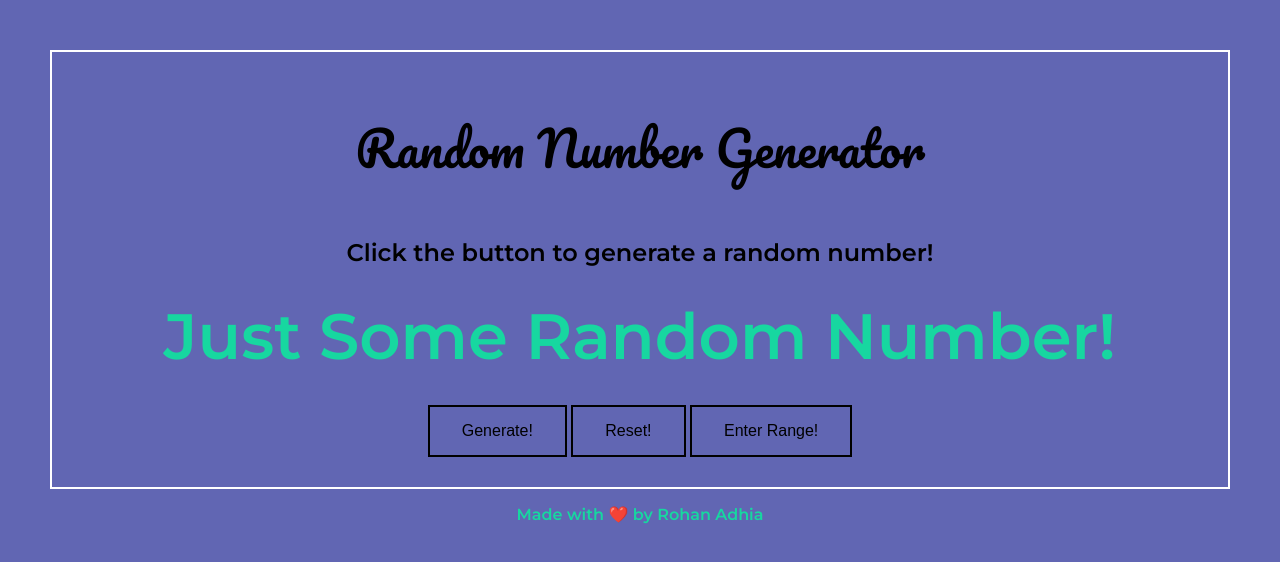
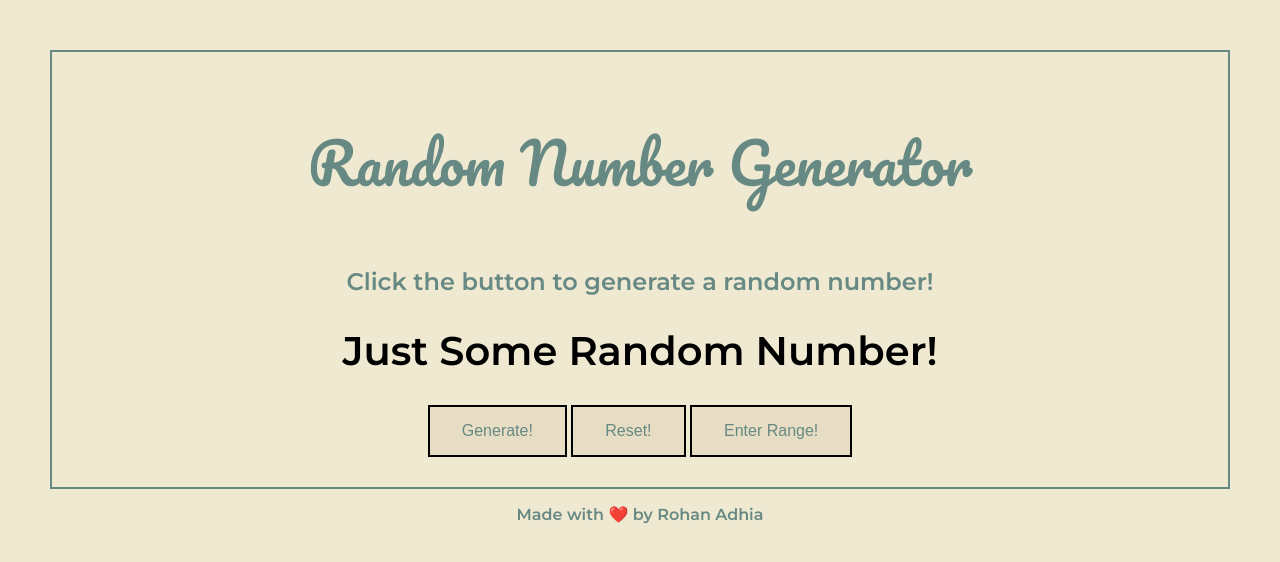
Before and after one commit to RohanAdhia/randomNumberGenerator, a plain HTML site: page index.html in a window 1280 px wide. Drawn offline with Linux system fonts and the light colour scheme.

Commit message:
Updated the site theme
Change the color pallette.

```diff
--- a/styles.css
+++ b/styles.css
@@ -1,26 +1,41 @@
 body {
-  background-color: #6166B3;
+  /* background-color: #6166B3; */
+  background-color: #F0E9D2;
+  /* background-color: #678983; */
   font-family: 'Montserrat', sans-serif;
   text-align: center;
   padding: 50px;
   margin: 0;
 }
 
+h2 {
+  color : #678983;
+}
+
 .title {
-  font-size: 3em;
+  /* font-size: 3em; */
+  font-size: 3.5rem;
+  color: #678983;
   font-family: 'Pacifico', cursive;
 }
 
 .randomNumber {
-  font-size: 4em;
-  color: #17D7A0;
+  /* font-size: 4em; */
+  font-size: 2.5rem;
+  /* color: #17D7A0; */
+  /* color: #F0E9D2; */
+  /* color :#678983; */
+  color: :#181D31;
   margin: 30px;
 }
 
 .Btn {
-  background-color: #6166B3;
+  /* background-color: #6166B3; */
+  /* background-color: #678983; */
+  background-color: #E6DDC4;
   border: 2px solid black;
-  color: black;
+  /* color: black; */
+  color: #678983;
   padding: 15px 32px;
   /* padding: 10px 22px; */
   text-align: center;
@@ -33,11 +48,16 @@ body {
 }
 
 .Btn:hover {
-  background-color: #17D7A0;
+  /* background-color: #17D7A0; */
+  /* background-color: #E6DDC4; */
+  background-color: #678983;
+  color: #F0E9D2;
+
 }
 
 .main-box {
-  border: 2px solid white;
+  /* border: 2px solid white; */
+  border: 2px solid #678983;
   padding: 5px;
   margin: 0;
 }
@@ -60,6 +80,8 @@ body {
 .footer-txt {
   margin-top: 1rem;
   text-align: center;
-  color: #17D7A0;
+  /* color: #17D7A0; */
+  /* color: #F0E9D2; */
+  color : #678983;
   font-size: 1rem;
 }
```
